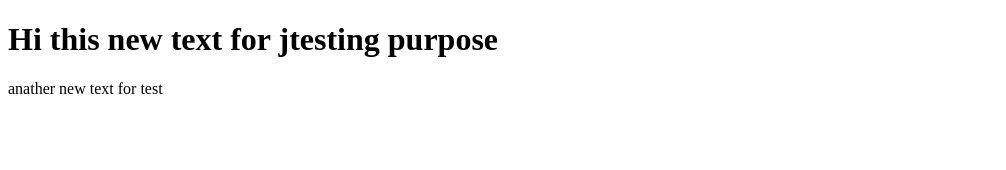
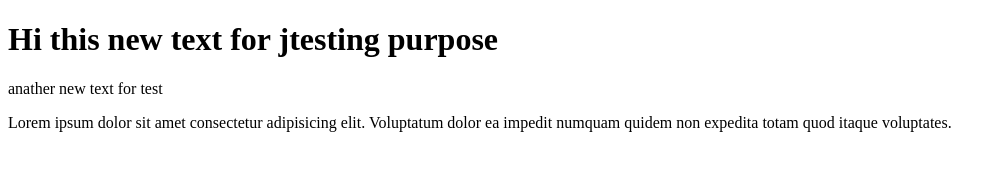
Before and after one commit to proshakilahamed/css-ecomerce-project, a plain HTML site: page index.html in a window 1280 px wide. Shown: the whole page, without its empty margins (0-1006 px from the left). Drawn offline with Linux system fonts and the light colour scheme.

Commit message:
long text added for test

```diff
--- a/index.html
+++ b/index.html
@@ -9,6 +9,7 @@
 <body>
     <h1>Hi this new text for jtesting purpose</h1>
     <p>anather new text for test </p>
+    <p>Lorem ipsum dolor sit amet consectetur adipisicing elit. Voluptatum dolor ea impedit numquam quidem non expedita totam quod itaque voluptates.</p>
 
 </body>
 </html>
```
